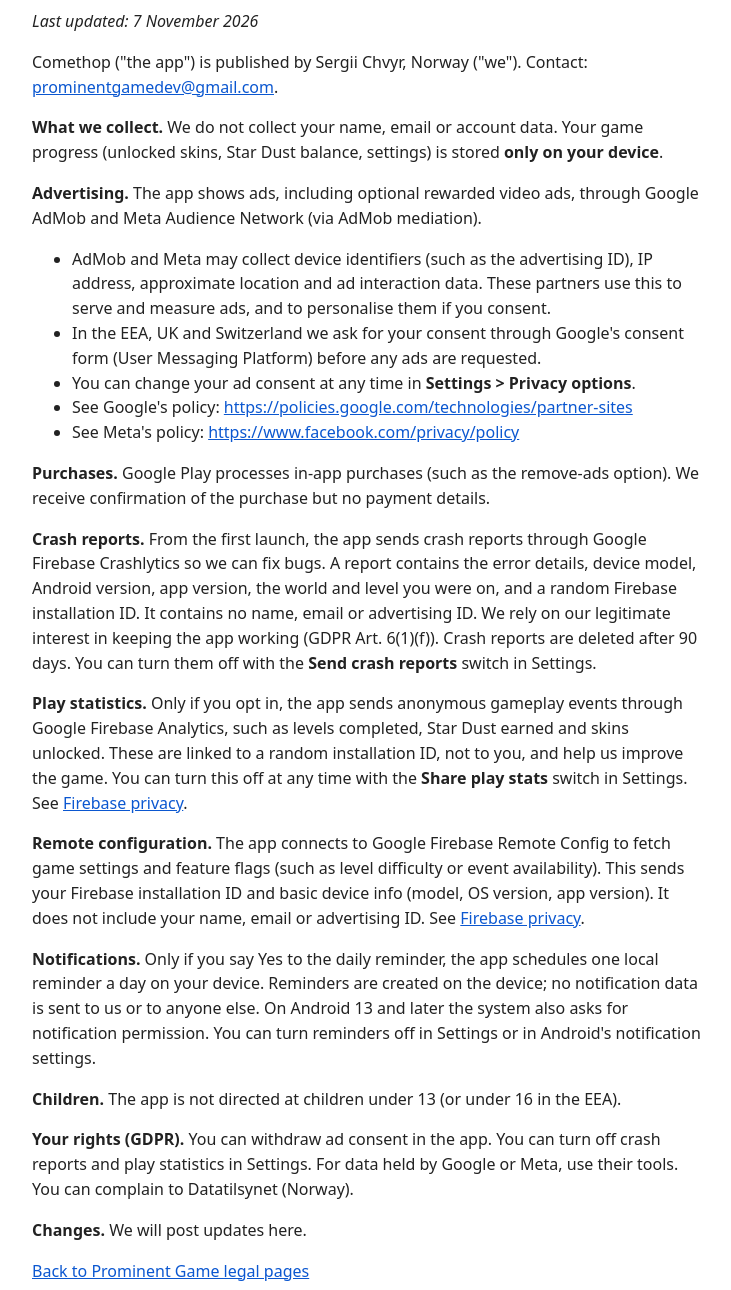
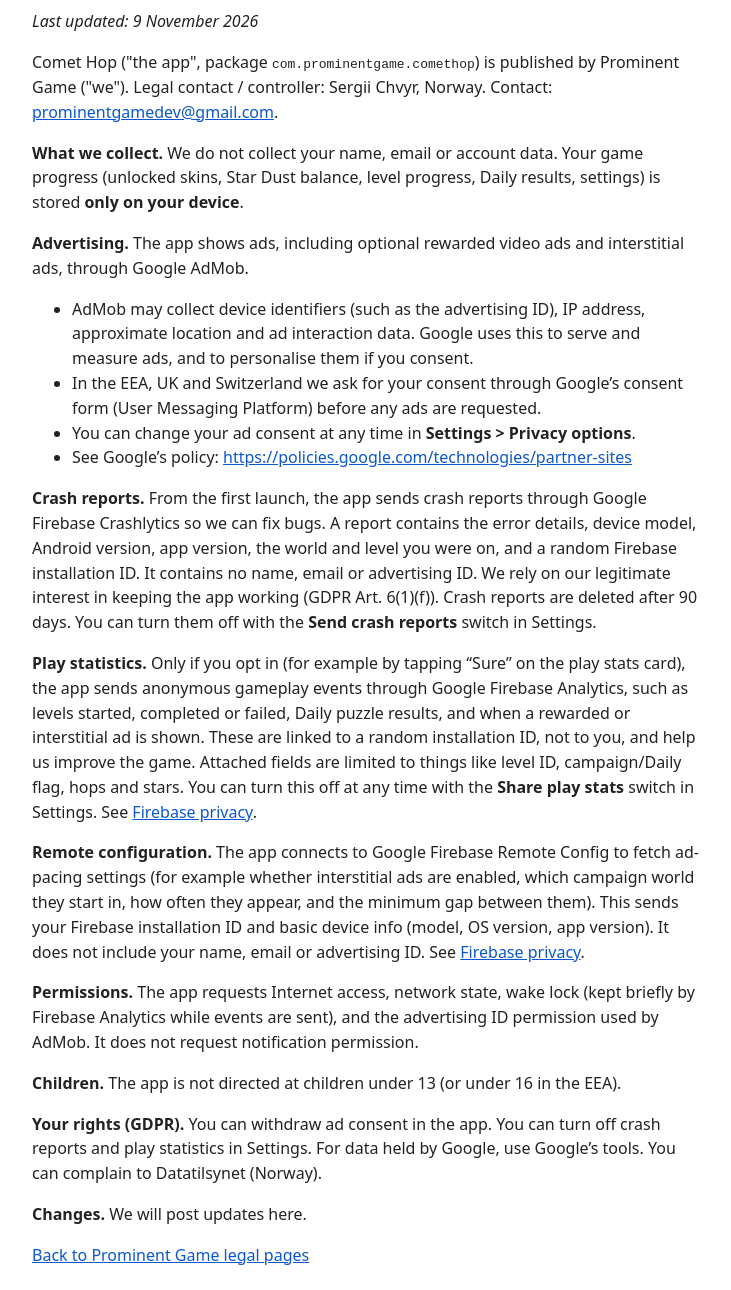
Before and after one commit to sergiichvyr-ops/glidevane-legal, a plain HTML site: page comethop-privacy-policy.html in a window 1280 px wide. Shown: the part 94-1384 px from the top of the page, without its empty margins (272-1003 px from the left). Drawn offline with Linux system fonts and the light colour scheme.

Commit message:
Correct Comet Hop privacy policy against shipping code (#4)
* Correct Comet Hop privacy policy against shipping code

- Rename title/index to Comet Hop; keep publisher line as Sergii Chvyr
- Ads: AdMob rewarded + interstitial with UMP only (drop Meta mediation)
- Drop Purchases and Notifications (no Play Billing / no notification permission)
- Keep Crashlytics (Send crash reports), Analytics (Share play stats), Remote Config
- Describe Remote Config as interstitial pacing; note INTERNET + AD_ID permissions

* Publisher: Prominent Game; Sergii only on controller/contact line

Keep package name and accurate AdMob/UMP/Firebase sections.

* Comet Hop policy: wrap long URLs; list network/wake permissions

---------

Co-authored-by: sergiichvyr-ops <sergiichvyr-ops@users.noreply.github.com>

```diff
--- a/comethop-privacy-policy.html
+++ b/comethop-privacy-policy.html
@@ -3,29 +3,27 @@
 <head>
 <meta charset="utf-8">
 <meta name="viewport" content="width=device-width, initial-scale=1">
-<title>Comethop – Privacy Policy</title>
-<style>body{font-family:system-ui,-apple-system,Segoe UI,Roboto,sans-serif;max-width:42rem;margin:2rem auto;padding:0 1rem;line-height:1.55;color:#222}a{color:#0b57d0}footer{margin-top:3rem;font-size:.9em;color:#555}</style>
+<title>Comet Hop – Privacy Policy</title>
+<style>body{font-family:system-ui,-apple-system,Segoe UI,Roboto,sans-serif;max-width:42rem;margin:2rem auto;padding:0 1rem;line-height:1.55;color:#222}a{color:#0b57d0;overflow-wrap:anywhere}footer{margin-top:3rem;font-size:.9em;color:#555}</style>
 </head>
 <body>
-<h1>Comethop – Privacy Policy</h1>
-<p><em>Last updated: 7 November 2026</em></p>
-<p>Comethop ("the app") is published by Sergii Chvyr, Norway ("we"). Contact: <a href="mailto:prominentgamedev@gmail.com">prominentgamedev@gmail.com</a>.</p>
-<p><strong>What we collect.</strong> We do not collect your name, email or account data. Your game progress (unlocked skins, Star Dust balance, settings) is stored <strong>only on your device</strong>.</p>
-<p><strong>Advertising.</strong> The app shows ads, including optional rewarded video ads, through Google AdMob and Meta Audience Network (via AdMob mediation).</p>
+<h1>Comet Hop – Privacy Policy</h1>
+<p><em>Last updated: 9 November 2026</em></p>
+<p>Comet Hop ("the app", package <code>com.prominentgame.comethop</code>) is published by Prominent Game ("we"). Legal contact / controller: Sergii Chvyr, Norway. Contact: <a href="mailto:prominentgamedev@gmail.com">prominentgamedev@gmail.com</a>.</p>
+<p><strong>What we collect.</strong> We do not collect your name, email or account data. Your game progress (unlocked skins, Star Dust balance, level progress, Daily results, settings) is stored <strong>only on your device</strong>.</p>
+<p><strong>Advertising.</strong> The app shows ads, including optional rewarded video ads and interstitial ads, through Google AdMob.</p>
 <ul>
-  <li>AdMob and Meta may collect device identifiers (such as the advertising ID), IP address, approximate location and ad interaction data. These partners use this to serve and measure ads, and to personalise them if you consent.</li>
-  <li>In the EEA, UK and Switzerland we ask for your consent through Google's consent form (User Messaging Platform) before any ads are requested.</li>
+  <li>AdMob may collect device identifiers (such as the advertising ID), IP address, approximate location and ad interaction data. Google uses this to serve and measure ads, and to personalise them if you consent.</li>
+  <li>In the EEA, UK and Switzerland we ask for your consent through Google&rsquo;s consent form (User Messaging Platform) before any ads are requested.</li>
   <li>You can change your ad consent at any time in <strong>Settings &gt; Privacy options</strong>.</li>
-  <li>See Google's policy: <a href="https://policies.google.com/technologies/partner-sites">https://policies.google.com/technologies/partner-sites</a></li>
-  <li>See Meta's policy: <a href="https://www.facebook.com/privacy/policy">https://www.facebook.com/privacy/policy</a></li>
+  <li>See Google&rsquo;s policy: <a href="https://policies.google.com/technologies/partner-sites">https://policies.google.com/technologies/partner-sites</a></li>
 </ul>
-<p><strong>Purchases.</strong> Google Play processes in-app purchases (such as the remove-ads option). We receive confirmation of the purchase but no payment details.</p>
 <p><strong>Crash reports.</strong> From the first launch, the app sends crash reports through Google Firebase Crashlytics so we can fix bugs. A report contains the error details, device model, Android version, app version, the world and level you were on, and a random Firebase installation ID. It contains no name, email or advertising ID. We rely on our legitimate interest in keeping the app working (GDPR Art. 6(1)(f)). Crash reports are deleted after 90 days. You can turn them off with the <strong>Send crash reports</strong> switch in Settings.</p>
-<p><strong>Play statistics.</strong> Only if you opt in, the app sends anonymous gameplay events through Google Firebase Analytics, such as levels completed, Star Dust earned and skins unlocked. These are linked to a random installation ID, not to you, and help us improve the game. You can turn this off at any time with the <strong>Share play stats</strong> switch in Settings. See <a href="https://firebase.google.com/support/privacy">Firebase privacy</a>.</p>
-<p><strong>Remote configuration.</strong> The app connects to Google Firebase Remote Config to fetch game settings and feature flags (such as level difficulty or event availability). This sends your Firebase installation ID and basic device info (model, OS version, app version). It does not include your name, email or advertising ID. See <a href="https://firebase.google.com/support/privacy">Firebase privacy</a>.</p>
-<p><strong>Notifications.</strong> Only if you say Yes to the daily reminder, the app schedules one local reminder a day on your device. Reminders are created on the device; no notification data is sent to us or to anyone else. On Android 13 and later the system also asks for notification permission. You can turn reminders off in Settings or in Android's notification settings.</p>
+<p><strong>Play statistics.</strong> Only if you opt in (for example by tapping &ldquo;Sure&rdquo; on the play stats card), the app sends anonymous gameplay events through Google Firebase Analytics, such as levels started, completed or failed, Daily puzzle results, and when a rewarded or interstitial ad is shown. These are linked to a random installation ID, not to you, and help us improve the game. Attached fields are limited to things like level ID, campaign/Daily flag, hops and stars. You can turn this off at any time with the <strong>Share play stats</strong> switch in Settings. See <a href="https://firebase.google.com/support/privacy">Firebase privacy</a>.</p>
+<p><strong>Remote configuration.</strong> The app connects to Google Firebase Remote Config to fetch ad-pacing settings (for example whether interstitial ads are enabled, which campaign world they start in, how often they appear, and the minimum gap between them). This sends your Firebase installation ID and basic device info (model, OS version, app version). It does not include your name, email or advertising ID. See <a href="https://firebase.google.com/support/privacy">Firebase privacy</a>.</p>
+<p><strong>Permissions.</strong> The app requests Internet access, network state, wake lock (kept briefly by Firebase Analytics while events are sent), and the advertising ID permission used by AdMob. It does not request notification permission.</p>
 <p><strong>Children.</strong> The app is not directed at children under 13 (or under 16 in the EEA).</p>
-<p><strong>Your rights (GDPR).</strong> You can withdraw ad consent in the app. You can turn off crash reports and play statistics in Settings. For data held by Google or Meta, use their tools. You can complain to Datatilsynet (Norway).</p>
+<p><strong>Your rights (GDPR).</strong> You can withdraw ad consent in the app. You can turn off crash reports and play statistics in Settings. For data held by Google, use Google&rsquo;s tools. You can complain to Datatilsynet (Norway).</p>
 <p><strong>Changes.</strong> We will post updates here.</p>
 <p><a href="./">Back to Prominent Game legal pages</a></p>
 <footer>Copyright 2026 Prominent Game. All rights reserved.</footer>
```
Also changed, not shown: index.html (+1 -1 lines).
